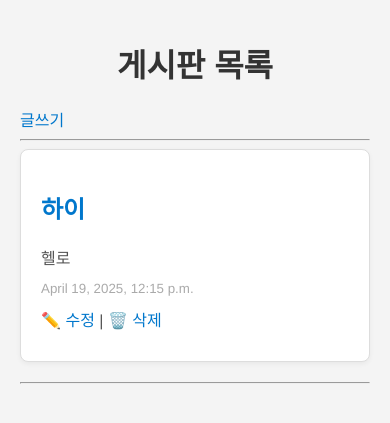
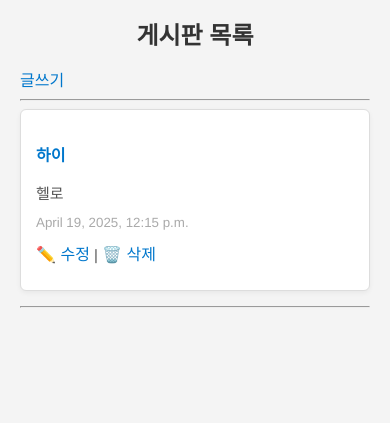
Before and after one commit to NER1MA/FirstProject, a Django app: page / in a window 390 px wide. Shown: the top 423 px of the page. Run offline with Django 4.2, Linux system fonts and the light colour scheme; data comes from the database, SQL or seed files in the repository; both versions use the stored data as it was after the commit.

Commit message:
모바일 최적화 및 오류 수정

```diff
--- a/board/static/board/style.css
+++ b/board/static/board/style.css
@@ -37,3 +37,56 @@ a:hover {
 .post small {
     color: #aaa;
 }
+
+@media (max-width: 768px) {
+    body {
+        margin: 10px;
+        padding: 0 10px;
+        font-size: 16px;
+        max-width: 100%;
+    }
+
+    h1 {
+        font-size: 24px;
+        text-align: center;
+    }
+
+    h2 {
+        font-size: 20px;
+    }
+
+    .post {
+        padding: 15px;
+        margin-bottom: 15px;
+        border-radius: 6px;
+    }
+
+    .post p {
+        font-size: 15px;
+    }
+
+    input, textarea, button {
+        width: 100%;
+        font-size: 1rem;
+        box-sizing: border-box;
+        margin-bottom: 10px;
+    }
+
+    form {
+        padding: 10px 0;
+    }
+
+    label {
+        font-size: 14px;
+    }
+
+    a {
+        word-break: break-word;
+        font-size: 16px;
+    }
+
+    img {
+        max-width: 100%;
+        height: auto;
+    }
+}
--- a/board/templates/board/post_detail.html
+++ b/board/templates/board/post_detail.html
@@ -1,6 +1,7 @@
 <!DOCTYPE html>
 <html>
 <head>
+    <meta name="viewport" content="width=device-width, initial-scale=1.0">
     <title>{{ post.title }}</title>
     {% load static %}
     <link rel="stylesheet" href="{% static 'board/style.css' %}">
--- a/board/templates/board/post_form.html
+++ b/board/templates/board/post_form.html
@@ -1,6 +1,7 @@
 <!DOCTYPE html>
 <html>
 <head>
+    <meta name="viewport" content="width=device-width, initial-scale=1.0">
     <title>글쓰기</title>
     {% load static %}
     <link rel="stylesheet" href="{% static 'board/style.css' %}">
--- a/board/templates/board/post_list.html
+++ b/board/templates/board/post_list.html
@@ -1,6 +1,7 @@
 <!DOCTYPE html>
 <html>
 <head>
+    <meta name="viewport" content="width=device-width, initial-scale=1.0">
     {% load static %}
     <link rel="stylesheet" href="{% static 'board/style.css' %}">
     <title>게시판</title>
```
Also changed, not shown: db.sqlite3 (added).
